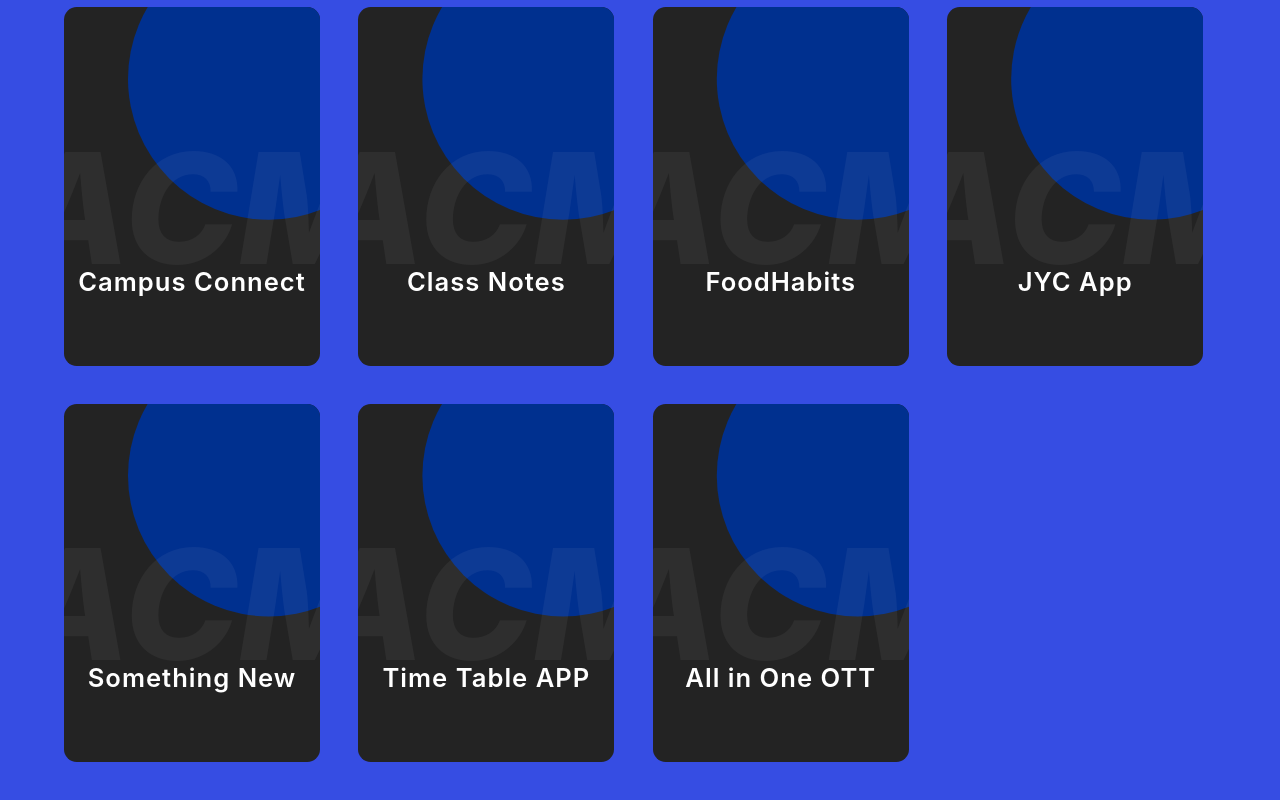
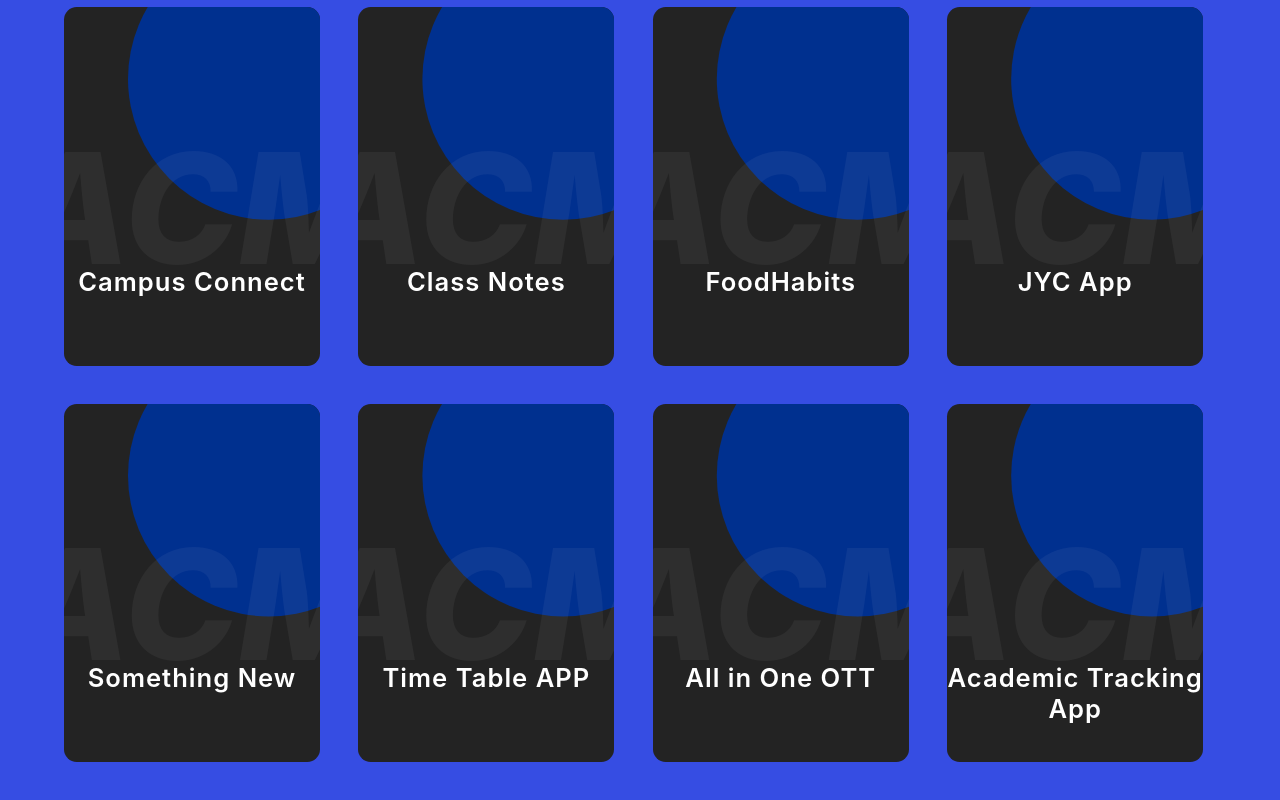
Before and after one commit to ACM-JUIT/Project-Ideas, a React (Create React App) app: page / in a window 1280 px wide. Shown: the part 1944-2744 px from the top of the page. Built offline with nearby package versions, Linux system fonts and the light colour scheme.

Commit message:
added academic tracking app idea

```diff
--- a/src/data.js
+++ b/src/data.js
@@ -90,5 +90,9 @@ export const projectsData = [
   {
     projectName: "All in One OTT",
     techStack: "Brings media content from every OTT platform into one.",
-  }
+  },
+  {
+    projectName: "Academic Tracking App",
+    techStack: "An app to track marks in quizes and exams and to automatically make graphs based on the performance and to help in planning for the next exams",
+  },
 ]
```
